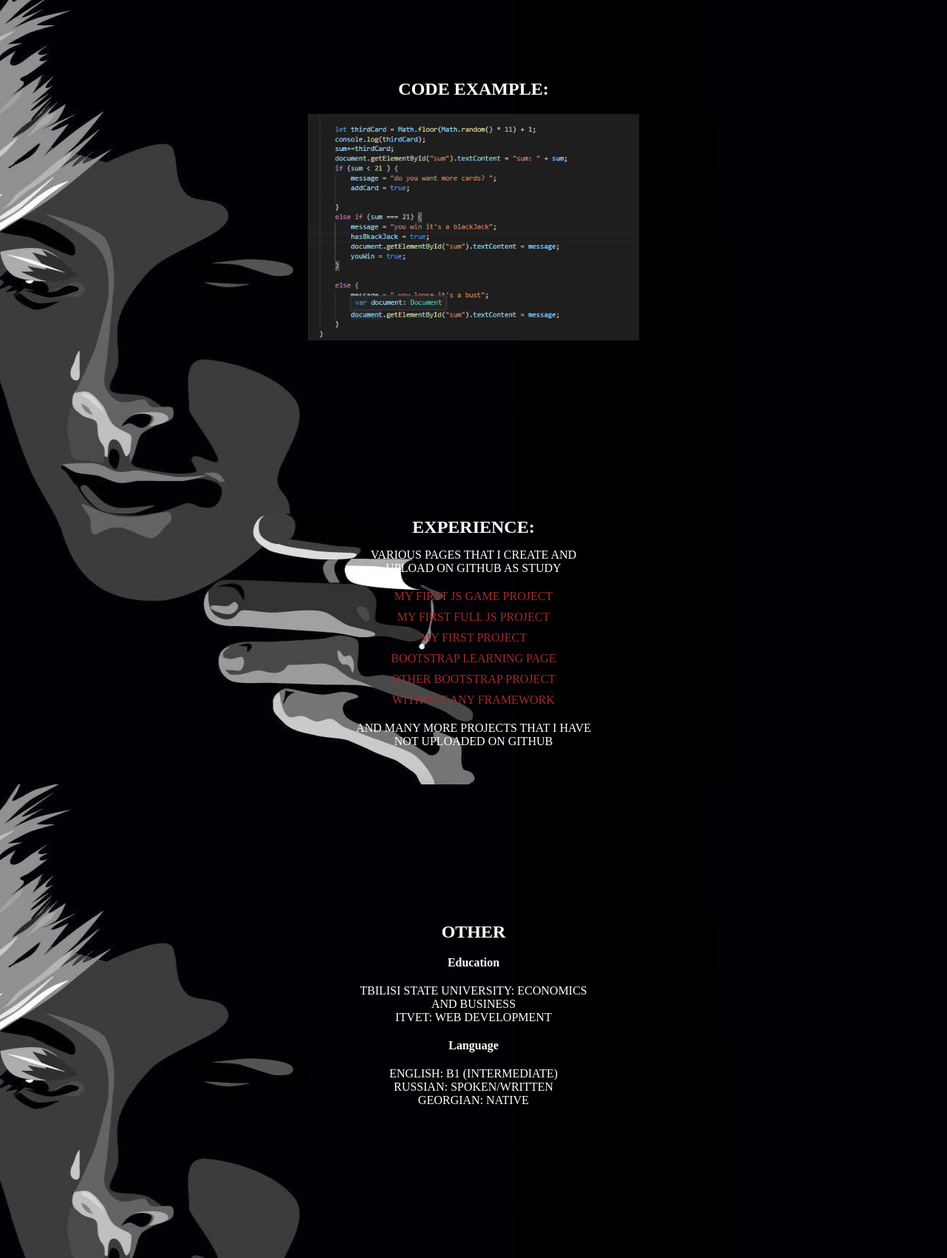
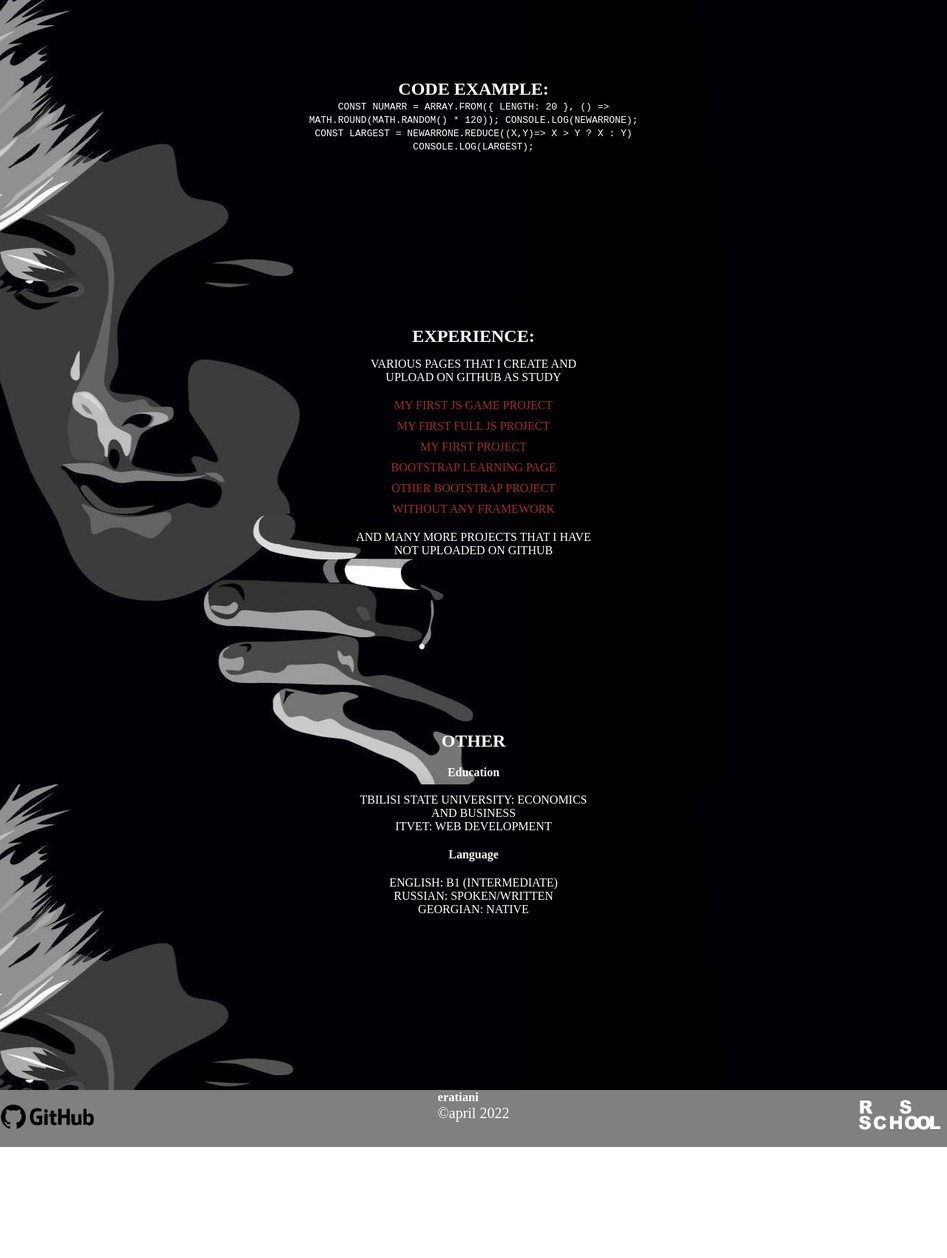
Before and after one commit to eratiani/rsschool-cv, a plain HTML site: page index.html in a window 1280 px wide. Shown: the part 1100-2800 px from the top of the page at 74% size. After the commit the page ends 2650 px from the top, so only its background shows below. Drawn offline with Linux system fonts and the light colour scheme; a web font is replaced by a local one.

Commit message:
refactor: fix bugs

```diff
--- a/index.html
+++ b/index.html
@@ -27,6 +27,7 @@
                     <li><a  href="#mySkills">Skills</a></li>
                     <li><a  href="#codeExample">Code Example</a></li>
                     <li><a  href="#experience">Experience</a></li>
+                    <li><a  href="#contact">Contact</a></li>
                     <li><a  href="#other">Other</a></li>
                 </ul>
                 <ul class="burgerList">
@@ -34,6 +35,7 @@
                     <li><a href="#mySkills">Skills</a></li>
                     <li><a href="#codeExample">Code Example</a></li>
                     <li><a href="#experience">Experience</a></li>
+                    <li><a  href="#contact">Contact</a></li>
                     <li><a href="#other">Other</a></li>
                 </ul>
                 <div  class="burger">
@@ -52,6 +54,7 @@
                 </p>
             </div>
         </header>
+        <main>
             <section id="mySkills" class="sec_1">
                 <h2>My Skills are:</h2>
                 <ul class="sec_1list">
@@ -66,7 +69,13 @@
             <section class="sec_2 smth">
                 <h2>code example:</h2>
                 <div id="codeExample" class="sec_2imgWrapper">
-                <img src="images/1.png" alt="code screenshot">
+                    <code>
+                        const numArr = Array.from({ length: 20 }, () => Math.round(Math.random() * 120));
+                        console.log(newArrOne);
+                        const largest = newArrOne.reduce((x,y)=> x > y ? x : y)
+                        console.log(largest);
+
+                    </code>
                 </div>
             </section>
             <section id="experience" class="sec_3 sec_1">
@@ -109,13 +118,14 @@
                     <p>georgian: native</p>
 
             </section>
-        <footer>
+        </main>
+        <footer id="contact">
             <div class="footerLogoWrapper">
                 <a href="https://github.com/eratiani"><img src="images/github.png" alt="github logo"></a>
             </div>
                 <div class="footerTextW">
                 <h5>eratiani</h5>
-                <p>&copy;, april 2022</p>
+                <p>&copy;april 2022</p>
             </div>
             <div class="footerLogoWrapper2">
                 <a href="https://rs.school/"><img src="images/rs.png" alt="rs school"></a>
```
Also changed, not shown: 3 other files. Lines whose indentation alone changed are shown as unchanged.
